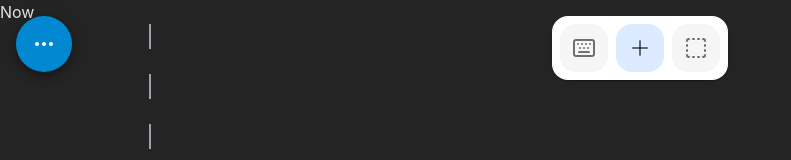
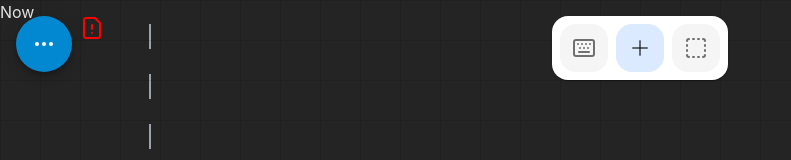
Before and after one commit to grahamjamesr7/tech-tree, a React (Vite) app: page / in a window 1280 px wide. Shown: the top 160 px of the page, without its empty margins (0-791 px from the left). Built offline with nearby package versions, Linux system fonts and the light colour scheme.

Commit message:
add autosave + reorg some stuff

```diff
--- a/src/App.jsx
+++ b/src/App.jsx
@@ -1,6 +1,6 @@
 import React from 'react';
 import SpatialBoardV2 from './components/SpatialBoard';
-import GlobalToolbar from './components/GlobalToolbar';
+import GlobalToolbar from './components/controls/GlobalToolbar';
 
 function App() {
   return (
--- a/src/BoardStore.ts
+++ b/src/BoardStore.ts
@@ -72,6 +72,8 @@ interface BoardSettings {
   showGrid: boolean;
   showPoints: boolean;
   createNewOnCanvasClick: boolean;
+  enableAutoSave: boolean;
+  lastSaveTime: number;
 }
 
 export interface Point {
@@ -82,9 +84,11 @@ export interface Point {
 const DEFAULT_SETTINGS: BoardSettings = {
   confirmDeletes: true,
   defaultStickyColor: STICKY_COLORS[0],
-  showGrid: false,
+  showGrid: true,
   showPoints: true,
   createNewOnCanvasClick: true,
+  enableAutoSave: true,
+  lastSaveTime: Date.now(),
 };
 
 interface BoardState {
@@ -119,7 +123,7 @@ interface BoardState {
   updateConnection: (id: number, updates: Partial<Connection>) => void;
 
   // Settings actions
-  changeSettings: (newSettings: BoardSettings) => void;
+  changeSettings: (newSettings: Partial<BoardSettings>) => void;
 
   // View Actions
   setZoom: (zoom: number) => void;
@@ -129,7 +133,7 @@ interface BoardState {
   setPan: (newPan: Point) => void;
 
   // Persistence Actions
-  saveBoard: () => void;
+  saveBoard: () => number | undefined;
   loadBoard: () => void;
 }
 
@@ -321,21 +325,19 @@ const useBoardStore = create<BoardState>((set, get) => ({
       ),
     })),
 
-  changeSettings: (newSettings) => {
+  changeSettings: (newSettings: Partial<BoardSettings>) => {
     set((state) => {
-      const newState = {
-        settings: { ...state.settings, ...newSettings },
-      };
+      const updatedSettings = { ...state.settings, ...newSettings };
       // Save settings to localStorage
       try {
         localStorage.setItem(
           "tech-tree-settings",
-          JSON.stringify(newState.settings)
+          JSON.stringify(updatedSettings)
         );
       } catch (err) {
         console.error("Failed to save settings:", err);
       }
-      return newState;
+      return { settings: updatedSettings };
     });
   },
   // View Actions
@@ -357,16 +359,26 @@ const useBoardStore = create<BoardState>((set, get) => ({
   // Persistence Actions
   saveBoard: () => {
     const state = get();
+    const saveTime = Date.now();
     const saveData = {
-      id: Date.now(),
+      id: saveTime,
       notes: state.notes,
       connections: state.connections,
     };
     try {
       localStorage.setItem("boardState", JSON.stringify(saveData));
+      set({ settings: { ...state.settings, lastSaveTime: saveTime } });
+      if (localStorage.getItem("tech-tree-settings") === undefined) {
+        localStorage.setItem(
+          "tech-tree-settings",
+          JSON.stringify(state.settings)
+        );
+      }
     } catch (err) {
       console.error("Failed to save board state:", err);
+      return undefined;
     }
+    return saveTime;
   },
   loadBoard: () => {
     try {
@@ -384,22 +396,5 @@ const useBoardStore = create<BoardState>((set, get) => ({
   },
 }));
 
-// Helper function to get connection point coordinates
-export const getConnectionPoint = (
-  note: Note,
-  side: Side
-): { x: number; y: number } => {
-  switch (side) {
-    case "top":
-      return { x: note.x, y: note.y - 96 };
-    case "right":
-      return { x: note.x + 96, y: note.y };
-    case "bottom":
-      return { x: note.x, y: note.y + 96 };
-    case "left":
-      return { x: note.x - 96, y: note.y };
-  }
-};
-
 export type { Note, Connection, Side, ActiveConnection };
 export default useBoardStore;
--- /dev/null
+++ b/src/components/AutoSaver.tsx
@@ -0,0 +1,56 @@
+import { useEffect, useState } from "react";
+import useBoardStore from "../BoardStore";
+import { AUTOSAVE_MILLIS } from "../constants";
+import React from "react";
+import { Check, FileWarning, LoaderCircle } from "lucide-react";
+import { Box, CircularProgress, Tooltip } from "@mui/material";
+
+export default function Autosaver() {
+  const { settings, saveBoard } = useBoardStore();
+  const [success, setSuccess] = useState<boolean | undefined>(undefined);
+  const [fakeLoading, setFakeLoading] = useState(false);
+
+  useEffect(() => {
+    if (!settings.enableAutoSave) {
+      console.debug("Autosave disabled");
+      return;
+    }
+
+    console.debug("Setting up autosave interval");
+
+    const intervalId = setInterval(() => {
+      try {
+        setFakeLoading(true);
+        setTimeout(() => setFakeLoading(false), 1000);
+        const saveTime = saveBoard();
+        setSuccess(saveTime !== undefined);
+        console.debug("Autosave attempt at:", saveTime);
+      } catch (error) {
+        console.error("Autosave failed:", error);
+        setSuccess(false);
+      }
+    }, AUTOSAVE_MILLIS);
+
+    return () => {
+      console.debug("Cleaning up autosave interval");
+      clearInterval(intervalId);
+    };
+  }, [settings.enableAutoSave, saveBoard]);
+
+  return (
+    <Tooltip
+      title="Tech Tree autosaves every 30s unless you disable in the settings."
+      placement="right"
+    >
+      <Box position="fixed" top="1rem" left="5rem" zIndex={9999}>
+        {fakeLoading ? (
+          <CircularProgress size="1rem" />
+        ) : success ? (
+          <Check fontSize={24} color="green" />
+        ) : (
+          <FileWarning fontSize={24} color="red" />
+        )}
+      </Box>
+    </Tooltip>
+  );
+}
--- a/src/components/ConnectionLine.tsx
+++ b/src/components/ConnectionLine.tsx
@@ -1,9 +1,7 @@
 import React, { useState } from "react";
 import { Trash2, X } from "lucide-react";
-import useBoardStore, {
-  ConnectionStyle,
-  getConnectionPoint,
-} from "../BoardStore";
+import useBoardStore, { ConnectionStyle } from "../BoardStore";
+import { getConnectionPoint } from "../utils";
 
 interface ConnectionLineProps {
   id: number;
--- a/src/components/SpatialBoard.tsx
+++ b/src/components/SpatialBoard.tsx
@@ -1,15 +1,16 @@
 import React, { useEffect, useState } from "react";
-import useBoardStore, { getConnectionPoint } from "../BoardStore";
+import useBoardStore from "../BoardStore";
 import ConnectionLine from "./ConnectionLine";
 import StickyNoteV2 from "./StickyNotev2";
-import SettingsMenu from "./SettingsMenu";
-import GlobalMenu from "./GlobalMenu";
-import GlobalTimeline from "./GlobalTimeline";
+import SettingsMenu from "./controls/SettingsMenu";
+import GlobalTimeline from "./decorations/GlobalTimeline";
 import styled from "styled-components";
 import ManifestoContainer from "./ManifestoContainer";
-import { getOppositeSide } from "../utils";
+import { getConnectionPoint, getOppositeSide } from "../utils";
 import { usePanning } from "../hooks/usePanning";
 import { useZoom } from "../hooks/useZoom";
+import GlobalMenu from "./controls/GlobalMenu";
+import Autosaver from "./AutoSaver";
 
 const GridBackground = styled.div<{
   zoom: number;
@@ -24,9 +25,6 @@ const GridBackground = styled.div<{
   background-position: ${({ pan }) => `${pan.x}px ${pan.y}px`};
   pointer-events: none;
 `;
-
-const MIN_ZOOM = 0.1;
-const MAX_ZOOM = 1.0;
 
 const SpatialBoardV2: React.FC = () => {
   const [settingsOpen, setSettingsOpen] = useState(false);
@@ -111,6 +109,7 @@ const SpatialBoardV2: React.FC = () => {
         onClose={() => setSettingsOpen(false)}
       />
       <GlobalMenu setSettingsOpen={setSettingsOpen} />
+      <Autosaver />
       <GlobalTimeline />
       {manifestoOpen && <ManifestoContainer />}
 
--- a/src/components/GlobalMenu.tsx
+++ b/src/components/controls/GlobalMenu.tsx
@@ -8,7 +8,7 @@ import {
   Check,
   Newspaper,
 } from "lucide-react";
-import useBoardStore from "../BoardStore";
+import useBoardStore from "../../BoardStore";
 
 interface GlobalMenuProps {
   setSettingsOpen: (open: boolean) => void;
--- a/src/components/GlobalToolbar.tsx
+++ b/src/components/controls/GlobalToolbar.tsx
@@ -1,15 +1,8 @@
-import {
-  Button,
-  ButtonGroup,
-  darken,
-  IconButton,
-  Paper,
-  Tooltip,
-} from "@mui/material";
+import { ButtonGroup, darken, IconButton, Paper, Tooltip } from "@mui/material";
 import { BoxSelectIcon, Keyboard, Plus } from "lucide-react";
 import React, { ReactNode } from "react";
-import useBoardStore, { EditMode } from "../BoardStore";
-import { STICKY_COLORS } from "../constants";
+import useBoardStore, { EditMode } from "../../BoardStore";
+import { STICKY_COLORS } from "../../constants";
 
 interface Mode {
   tooltip: string;
@@ -88,7 +81,7 @@ export default function GlobalToolbar() {
         size="large"
       >
         {modes.map((m) => (
-          <Tooltip title={m.tooltip}>
+          <Tooltip title={m.tooltip} key={m.mode}>
             <IconButton
               sx={{
                 borderRadius: "1rem",
--- a/src/components/SettingsMenu.tsx
+++ b/src/components/controls/SettingsMenu.tsx
@@ -1,7 +1,7 @@
 import React, { useState, useEffect } from "react";
 import ReactDOM from "react-dom";
-import useBoardStore from "../BoardStore";
-import { STICKY_COLORS } from "../constants";
+import useBoardStore from "../../BoardStore";
+import { STICKY_COLORS } from "../../constants";
 import {
   Paper,
   Typography,
@@ -22,7 +22,7 @@ import CloseIcon from "@mui/icons-material/Close";
 import DeleteOutlineIcon from "@mui/icons-material/DeleteOutline";
 import GridOnIcon from "@mui/icons-material/GridOn";
 import PaletteIcon from "@mui/icons-material/Palette";
-import { Numbers } from "@mui/icons-material";
+import { Numbers, Rectangle, Save } from "@mui/icons-material";
 
 interface SettingsMenuProps {
   isOpen: boolean;
@@ -168,6 +168,26 @@ const SettingsMenu: React.FC<SettingsMenuProps> = ({ isOpen, onClose }) => {
           <FormControlLabel
             control={
               <Checkbox
+                checked={localSettings.enableAutoSave}
+                onChange={(e) =>
+                  updateSettings({ enableAutoSave: e.target.checked })
+                }
+                color="primary"
+              />
+            }
+            label={
+              <Box sx={{ display: "flex", alignItems: "center", gap: 1 }}>
+                <Save
+                  sx={{ color: theme.palette.text.secondary }}
+                  fontSize="small"
+                />
+                <Typography variant="body2">Enable Autosave</Typography>
+              </Box>
+            }
+          />
+          <FormControlLabel
+            control={
+              <Checkbox
                 checked={localSettings.createNewOnCanvasClick}
                 onChange={(e) =>
                   updateSettings({ createNewOnCanvasClick: e.target.checked })
@@ -177,7 +197,7 @@ const SettingsMenu: React.FC<SettingsMenuProps> = ({ isOpen, onClose }) => {
             }
             label={
               <Box sx={{ display: "flex", alignItems: "center", gap: 1 }}>
-                <Numbers
+                <Rectangle
                   sx={{ color: theme.palette.text.secondary }}
                   fontSize="small"
                 />
--- a/src/constants.ts
+++ b/src/constants.ts
@@ -150,3 +150,5 @@ export const STICKY_SIZE_NUMERIC_MAP: Record<StickySize, number> = {
   "extra-large": 13,
   "too-big": 21,
 };
+
+export const AUTOSAVE_MILLIS = 30000; // 30s
--- a/src/utils.ts
+++ b/src/utils.ts
@@ -1,4 +1,4 @@
-import { Side } from "./BoardStore";
+import { Note, Side } from "./BoardStore";
 
 /**
  * Adjusts a hex color by a given percentage
@@ -39,3 +39,20 @@ export function getOppositeSide(side: Side): Side {
       return "left";
   }
 }
+
+// Helper function to get connection point coordinates
+export const getConnectionPoint = (
+  note: Note,
+  side: Side
+): { x: number; y: number } => {
+  switch (side) {
+    case "top":
+      return { x: note.x, y: note.y - 96 };
+    case "right":
+      return { x: note.x + 96, y: note.y };
+    case "bottom":
+      return { x: note.x, y: note.y + 96 };
+    case "left":
+      return { x: note.x - 96, y: note.y };
+  }
+};
```
Also changed, not shown: src/components/decorations/GlobalTimeline.tsx (renamed from src/components/GlobalTimeline.tsx).
